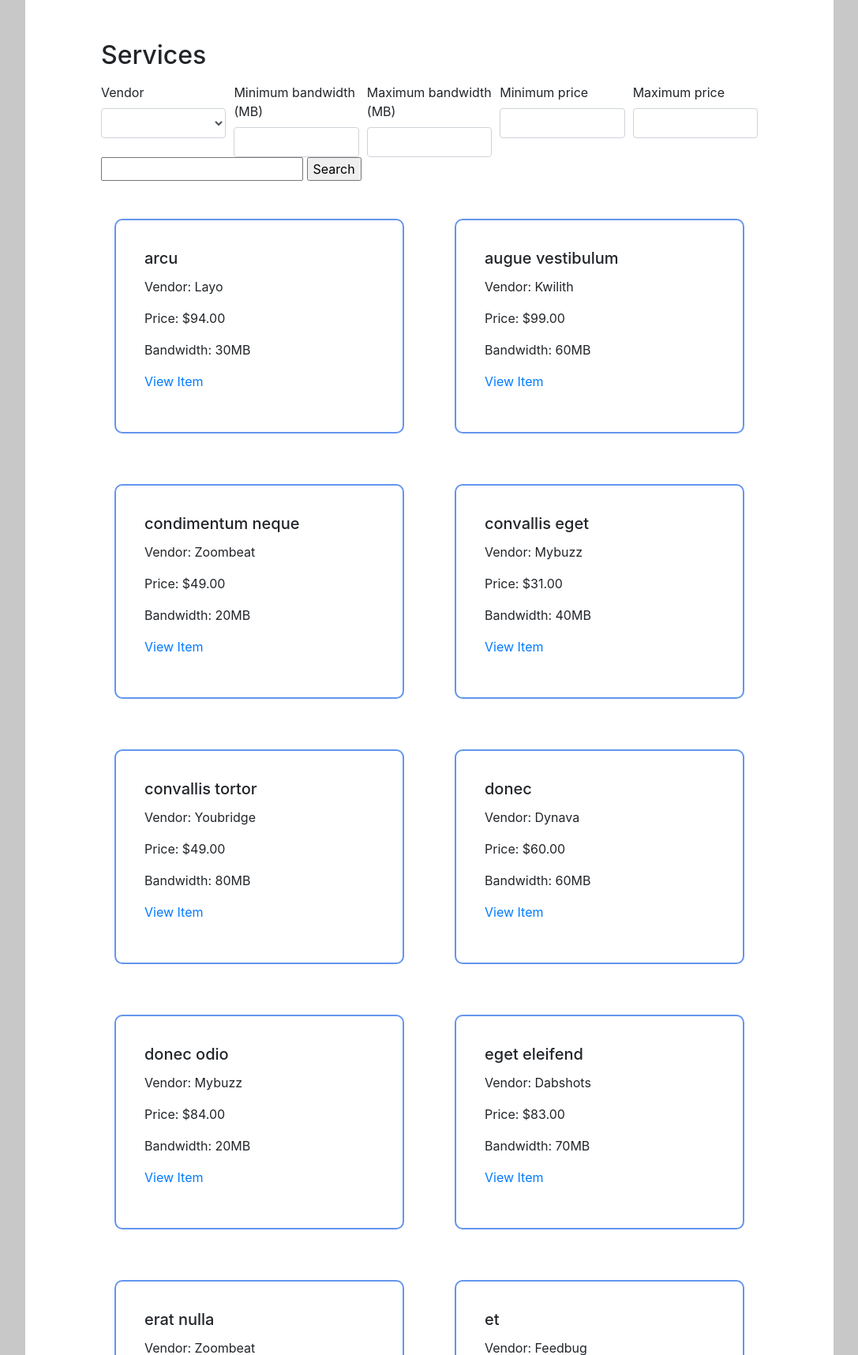
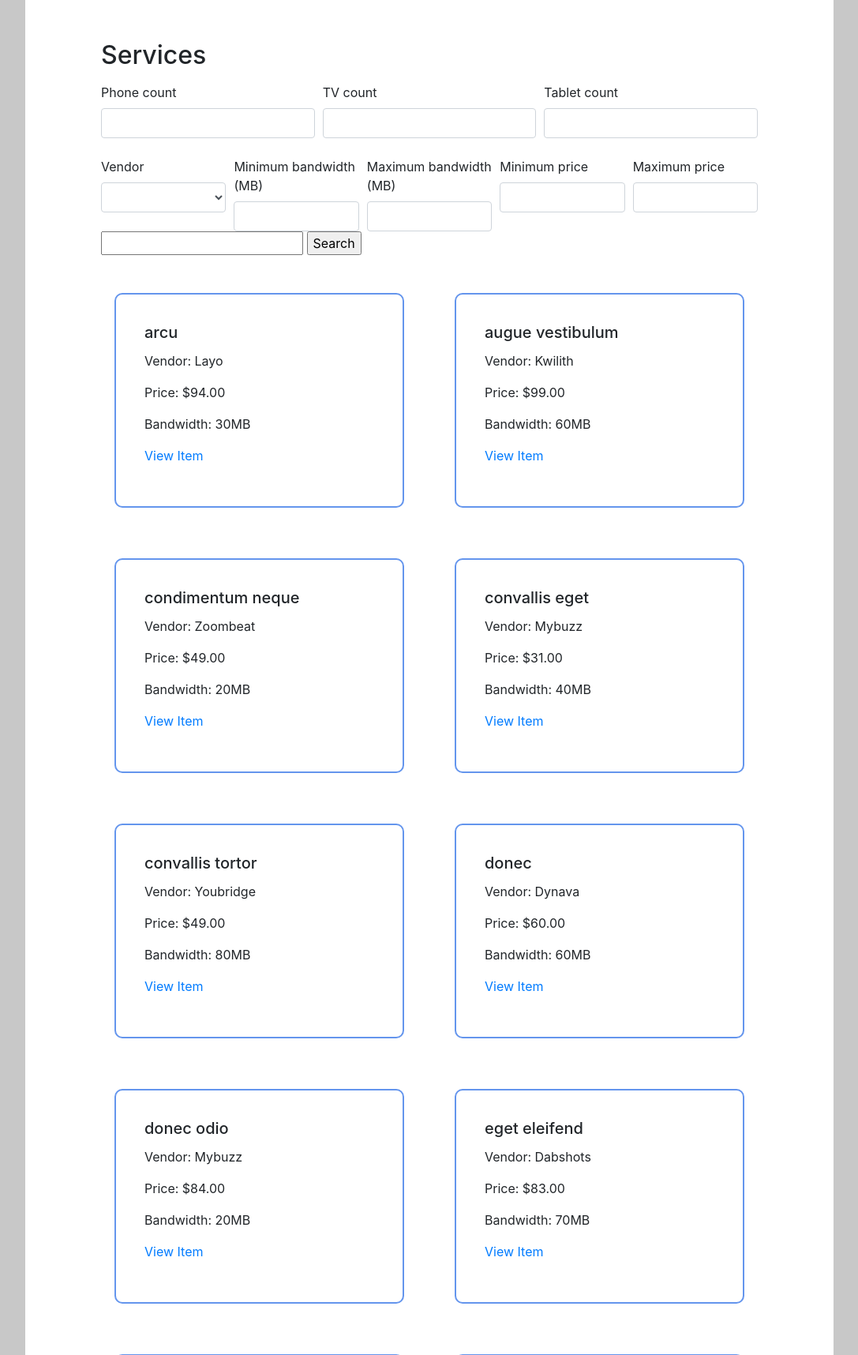
Before and after one commit to WoodardEric/cs360-database, a Django app: page /products/services/ in a window 1280 px wide. Shown: the part 61-1777 px from the top of the page at 79% size, without its empty margins (96-1183 px from the left). Run offline with Django 4.2, Linux system fonts and the light colour scheme; data comes from the database, SQL or seed files in the repository; some libraries are stand-ins or nearby versions.

Commit message:
Added filters for services based on device counts

```diff
--- a/products/views.py
+++ b/products/views.py
@@ -2,6 +2,7 @@ from audioop import reverse
 from pickle import NONE
 from django.http import HttpResponseRedirect
 from django.shortcuts import render
+from matplotlib.pyplot import table
 from .models import *
 from django.db.models import *
 from django.contrib.auth.decorators import login_required
@@ -131,6 +132,17 @@ def services(request):
     max_price = request.POST.get("max_price")
     min_price = request.POST.get("min_price")
 
+    device_MB = 0
+    phone_count = request.POST.get("phone_count")
+    if phone_count != None and phone_count != "":
+        device_MB += int(phone_count) * 3
+    TV_count = request.POST.get("TV_count")
+    if TV_count != None and TV_count != "":
+        device_MB += int(TV_count) * 5
+    tablet_count = request.POST.get("tablet_count")
+    if tablet_count != None and tablet_count != "":
+        device_MB += int(tablet_count) * 4
+
     if request.POST.get('View', None):
         context["service"] = Service.objects.filter(id=request.POST.get("service"))
         return HttpResponseRedirect(reverse('item', args=(id,)), context)
@@ -158,6 +170,8 @@ def services(request):
         qs = qs.filter(bandwidth__lte=max_bandwidth)
     if is_valid_param(min_bandwidth):
         qs = qs.filter(bandwidth__gte=min_bandwidth)
+    if is_valid_param(device_MB):
+        qs = qs.filter(bandwidth__gte=device_MB)
 
     context["services"] = qs
     return render(request, 'services.html', context)
--- a/templates/services.html
+++ b/templates/services.html
@@ -9,7 +9,30 @@
   <form action="" method="POST">
     {% csrf_token %}
 
-    <!-- Filters -->
+    <!-- "Needs" filters -->
+    <div class="form-row">
+      <!-- Phone count filter -->
+      <div class="col form-outline">
+        <label class="form-label" for="phone_count">Phone count</label>
+        <input type="number" id="phone_count" name="phone_count" class="form-control" />
+      </div>
+
+      <!-- TV count filter -->
+      <div class="col form-outline">
+        <label class="form-label" for="TV_count">TV count</label>
+        <input type="number" id="TV_count" name="TV_count" class="form-control" />
+      </div>
+
+      <!-- Tablet count filter -->
+      <div class="col form-outline">
+        <label class="form-label" for="tablet_count">Tablet count</label>
+        <input type="number" id="tablet_count" name="tablet_count" class="form-control" />
+      </div>
+    </div>
+
+    <br>
+
+    <!-- Other filters -->
     <div class="form-row">
       <!-- Vendor filter -->
       <div class="col form-group">
```
